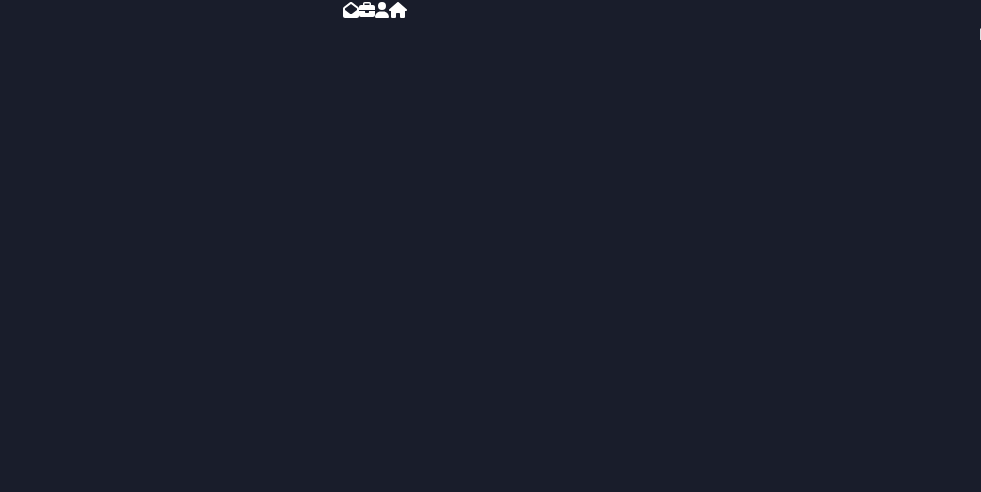
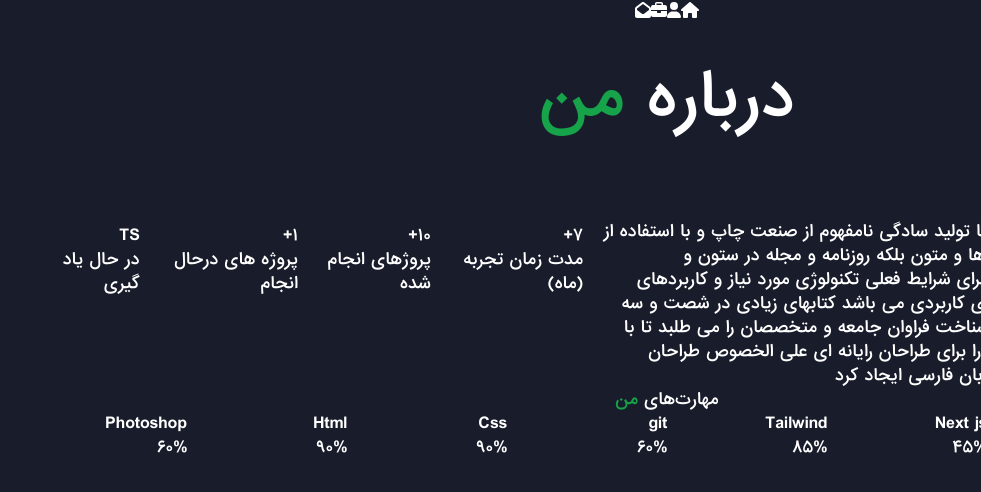
Before and after one commit to m-javad7/Portfolio-next, a Next.js app: page /about in a window 1280 px wide. Shown: the top 492 px of the page, without its empty margins (299-1280 px from the left). Built offline with nearby package versions, Linux system fonts and the light colour scheme.

Commit message:
feat:Components experience & skills

```diff
--- /dev/null
+++ b/Components/about/Experience.jsx
@@ -0,0 +1,39 @@
+export const Experience = ({ data }) => {
+    const info = data.information;
+
+    return (
+      <div className="flex flex-wrap ">
+        {info.map(({ experience, projects, client, learn }) => (
+          <>
+            <div className="w-[40%] h-52 border border-gray-700 p-8 mr-4 flex flex-col hover:-translate-y-1 hover:border-green-700 hover:transition hover:delay-150 hover:duration-300 hover:ease-in-out">
+            <span className="text-green-500 text-5xl font-bold">{experience}+</span>
+            <span className="p-5">
+             مدت زمان تجربه (ماه)
+            </span>
+            </div>
+            <div className="w-[40%] h-52 border border-gray-700 p-8 mr-4 flex flex-col hover:-translate-y-1 hover:border-green-700 hover:transition hover:delay-150 hover:duration-300 hover:ease-in-out">
+
+            <span className="text-green-500 text-5xl font-bold">{projects}+</span>
+            <span className="p-5">
+           پروژهای انجام شده
+            </span>
+            </div>
+                        <div className="w-[40%] h-52 border border-gray-700 p-8 mr-4 mt-4 flex flex-col hover:-translate-y-1 hover:border-green-700 hover:transition hover:delay-150 hover:duration-300 hover:ease-in-out">
+
+            <span className="text-green-500 text-5xl font-bold">{client}+</span>
+            <span className="p-5">
+            پروژه های درحال انجام
+            </span>
+            </div>
+                        <div className="w-[40%] h-52 border border-gray-700 p-8 mr-4 mt-4 flex flex-col hover:-translate-y-1 hover:border-green-700 hover:transition hover:delay-150 hover:duration-300 hover:ease-in-out">
+
+            <span className="text-green-500 text-5xl font-bold">{learn}</span>
+            <span className="p-5">
+            در حال یاد گیری
+            </span>
+            </div>
+          </>
+        ))}
+      </div>
+    );
+  };
--- /dev/null
+++ b/Components/about/Skills.jsx
@@ -0,0 +1,31 @@
+export const Skills = ({ data }) => {
+    const info = data.information;
+
+    return (
+      <div className="mt-10">
+        <h2 className="text-center text-3xl">
+          مهارت‌های<span className="text-green-600"> من </span>
+        </h2>
+        <div className="w-4/5 flex flex-wrap mx-auto mt-8 ">
+          {info.map(({ skills }) =>
+            skills.map(({ id, skill, level }) => (
+              <div key={id} className="w-1/2 text-xl pl-5 py-4">
+                {skill}
+                <div className="flex items-center">
+                    <span className="text-gray-400">
+                  {level}%
+                    </span>
+                  <div className="w-full h-2 bg-gray-600 rounded mr-4">
+                  <div
+                    className="h-2 bg-green-600 rounded"
+                    style={{ width: `${level}%`}}
+                  ></div>
+                  </div>
+                </div>
+              </div>
+            ))
+          )}
+        </div>
+      </div>
+    );
+  };
--- a/app/about/page.js
+++ b/app/about/page.js
@@ -1,8 +1,26 @@
+import { Experience } from "@/Components/about/Experience";
+import { Skills } from "@/Components/about/Skills";
+import { getLocalData } from "@/lib/localdata";
 
-export default function About() {
+const About = async () => {
+  const data = await getLocalData();
+
   return (
     <div>
-      hello
+      <h1 className="text-center mt-11 text-6xl">درباره <span className="text-green-600">من</span></h1>
+      <div className="flex pr-32 mt-12">
+        <div className="w-1/2">
+          <h3>خلاصه فعالیت های من</h3>
+          <p className="mt-5">
+            لورم ایپسوم متن ساختگی با تولید سادگی نامفهوم از صنعت چاپ و با استفاده از طراحان گرافیک است چاپگرها و متون بلکه روزنامه و مجله در ستون و سطرآنچنان که لازم است و برای شرایط فعلی تکنولوژی مورد نیاز و کاربردهای متنوع با هدف بهبود ابزارهای کاربردی می باشد کتابهای زیادی در شصت و سه درصد گذشته حال و آینده شناخت فراوان جامعه و متخصصان را می طلبد تا با نرم افزارها شناخت بیشتری را برای طراحان رایانه ای علی الخصوص طراحان خلاقی و فرهنگ پیشرو در زبان فارسی ایجاد کرد
+          </p>
+        </div>
+        <div className="w-1/2 pr-5 mt-12">
+        <Experience data={data}/>
+        </div>
+      </div>
+      <Skills data={data}/>
     </div>
-  )
-}
+  );
+};
+export default About;
```
